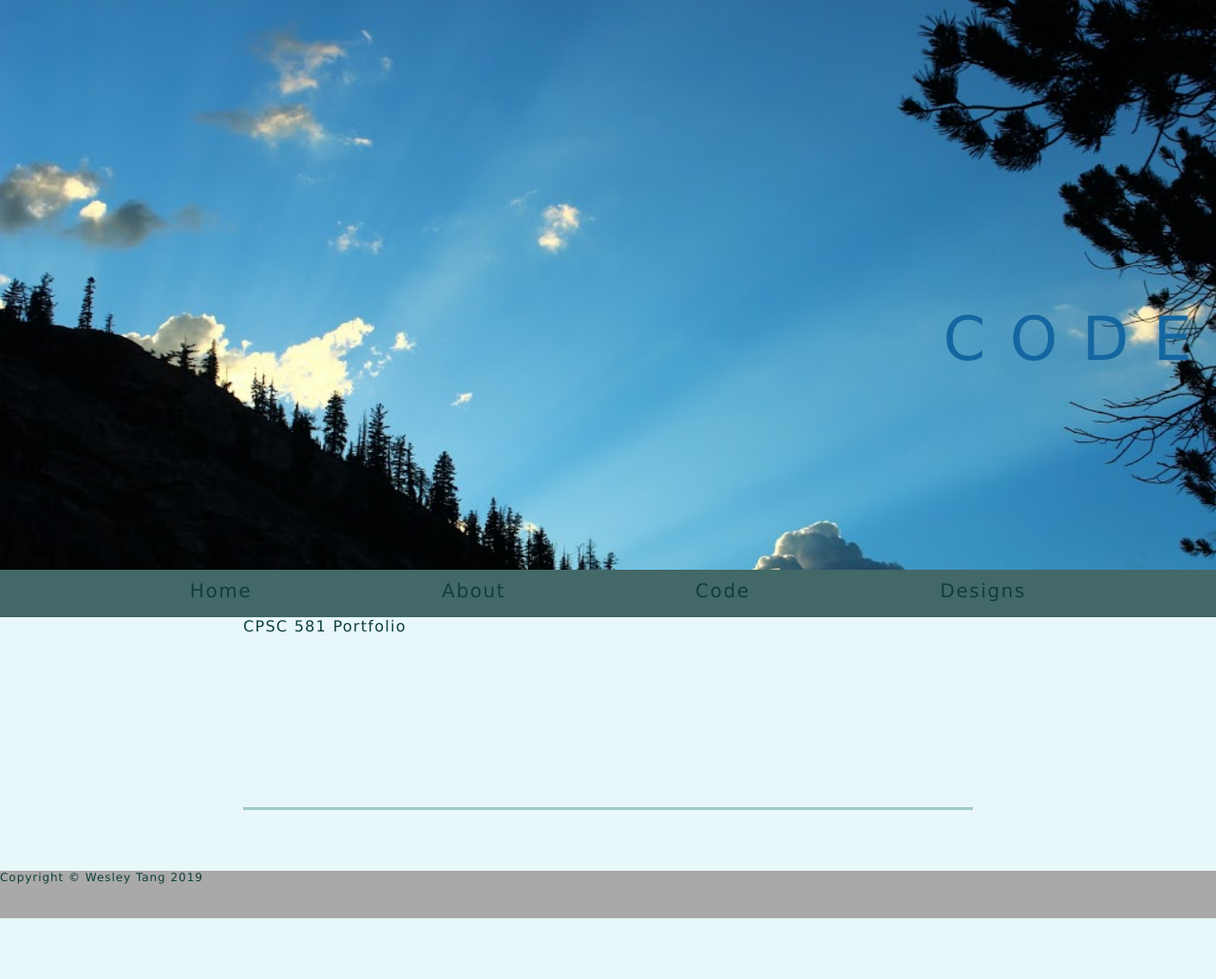
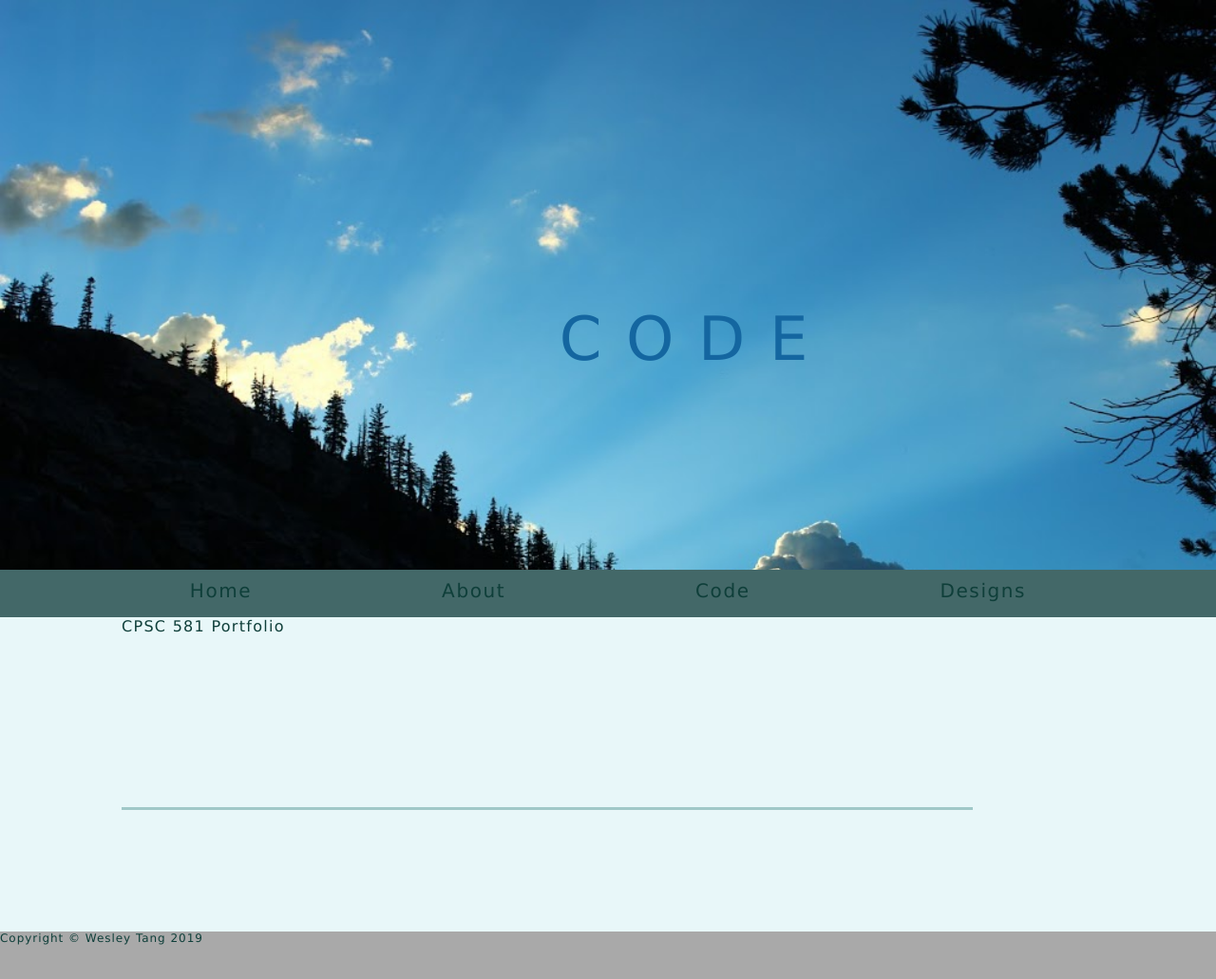
Before and after one commit to wesley-tang/wesley-tang.github.io, a plain HTML site: page code.html in a window 1280 px wide. Shown: the whole page at 95% size. Before the commit the page ends 967 px from the top, so only its background shows below. Drawn offline with Linux system fonts and the light colour scheme.

Commit message:
dumb photo bug

```diff
--- a/portfolio.css
+++ b/portfolio.css
@@ -38,10 +38,12 @@ header {
 }
 
 #about-header {
+	text-align: left;
 	background-image: url('https://github.com/wesley-tang/wesley-tang.github.io/blob/master/images/sky3.JPG?raw=true');
 }
 
 #code-header {
+	text-align: left;
 	background-image: url('https://github.com/wesley-tang/wesley-tang.github.io/blob/master/images/sky1.JPG?raw=true');
 }
 
@@ -86,9 +88,9 @@ section {
 	min-height: 200px;
 	max-height: 400px;
 
-	margin-left: 20%;
+	margin-left: 10%;
 	margin-right: 20%;
-	margin-bottom: 5%;
+	margin-bottom: 10%;
 
 	display: flex;
 	flex-direction: column;
```
Also changed, not shown: designs/photos/IMG_7493.JPG (deleted), designs/photos/IMG_9029.JPG (deleted), 1 other file.
